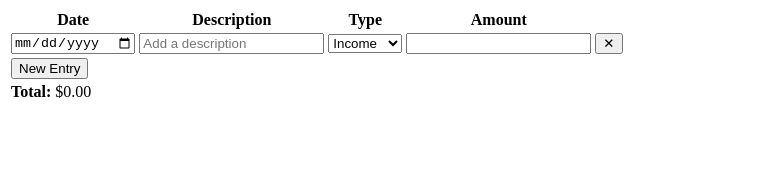
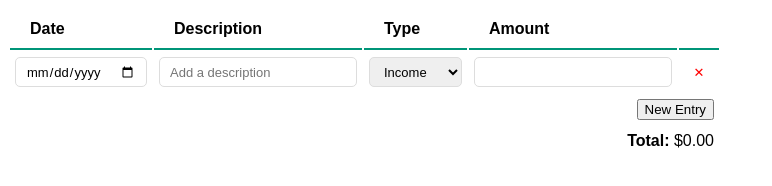
Before and after one commit to akrhode/expense-tracker, a plain HTML site: page index.html in a window 1280 px wide. Shown: the whole page, without its empty margins (0-772 px from the left). Drawn offline with Linux system fonts and the light colour scheme.

Commit message:
Style form elements

```diff
--- a/style.css
+++ b/style.css
@@ -0,0 +1,54 @@
+.budget-tracker * {
+  font-family: sans-serif;
+}
+
+.budget-tracker th {
+  text-align: left;
+  padding: 10px 20px;
+  border-bottom: 2px solid #009578;
+}
+
+.budget-tracker td {
+  padding: 5px;
+}
+
+.input,
+.delete-entry {
+  height: 30px;
+  font-size: 13px;
+  padding: 0 10px;
+  margin: 0;
+  box-sizing: border-box;
+}
+
+.input {
+  border: 1px solid #dddddd;
+  border-radius: 5px;
+  outline: none;
+}
+
+.input:focus {
+  border-color: #bbbbbb;
+}
+
+.delete-entry {
+  display: flex;
+  align-items: center;
+  justify-content: center;
+  width: 30px;
+  background: none;
+  color: red;
+  border: none;
+  border-radius: 50%;
+  outline: none;
+  cursor: pointer;
+}
+
+.delete-entry:hover {
+  background: rgba(255, 0, 0, 0.1);
+}
+
+.controls,
+.summary {
+  text-align: right;
+}
```
Also changed, not shown: index.html (+2 -1 lines).
